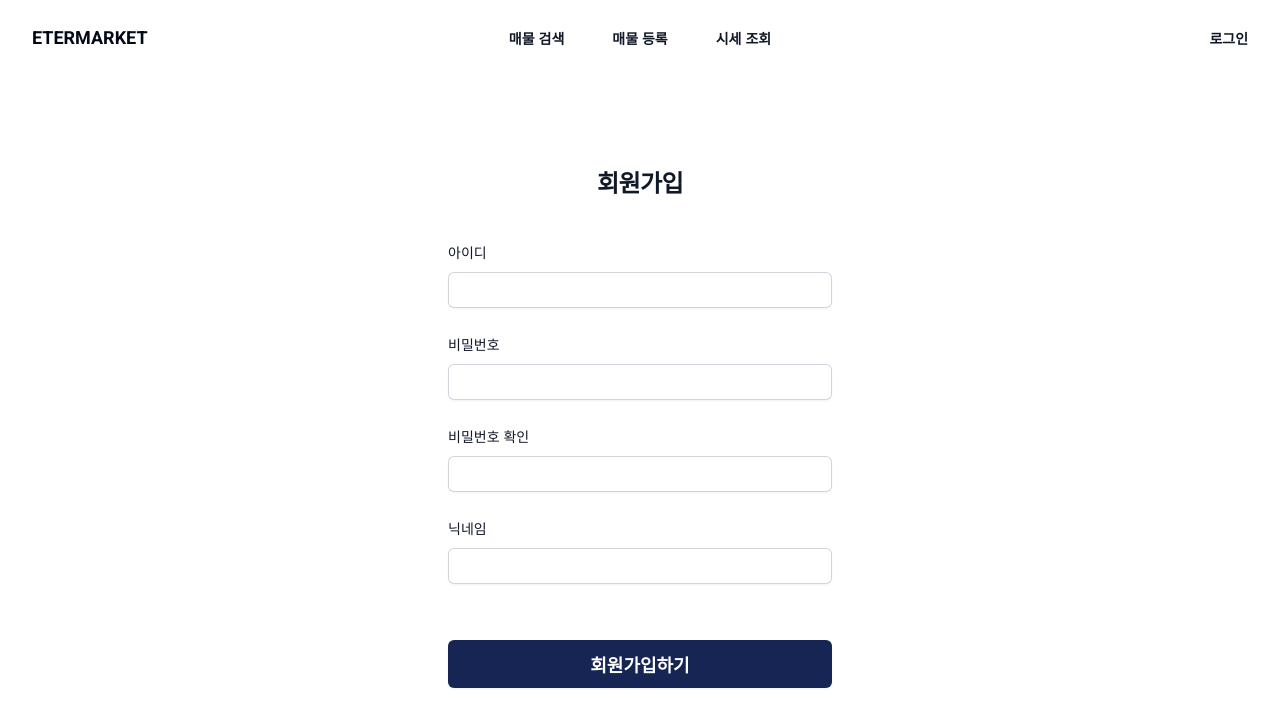
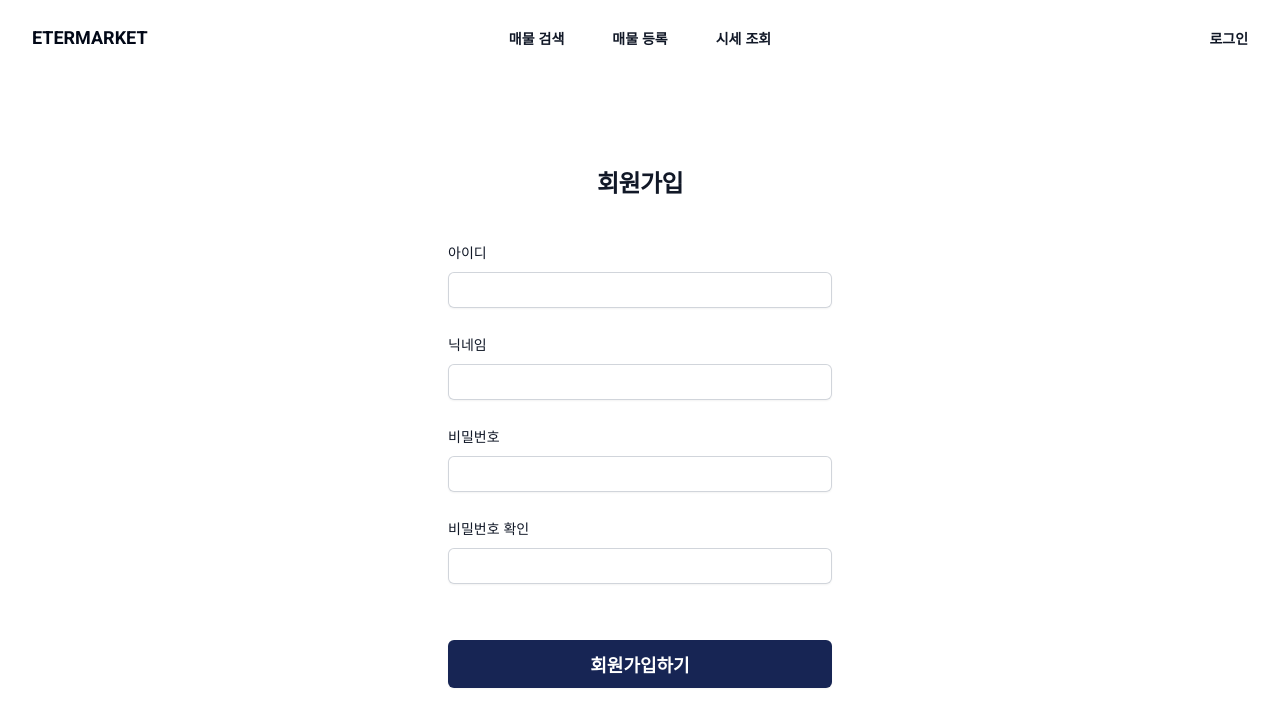
Before and after one commit to KimByeongHwa/etermarket, a React (Vite) app: page /etermarket/signup in a window 1280 px wide. Shown: the top 726 px of the page. Built offline with nearby package versions, Linux system fonts and the light colour scheme; no server answers.

Commit message:
refactor: 회원가입 입력 순서 변경

```diff
--- a/src/pages/SignUpPage.tsx
+++ b/src/pages/SignUpPage.tsx
@@ -34,12 +34,31 @@ export default function SingUpPage() {
                 id='userId'
                 className='block w-full rounded-md border-0 px-3 py-1.5 text-gray-900 shadow-sm ring-1 ring-inset ring-gray-300 placeholder:text-gray-400 focus:ring-2 focus:ring-inset focus:ring-indigo-600 sm:text-sm sm:leading-6'
                 {...register('userId', {
-                  required: '사용하실 아이디를 입력해 주세요.',
+                  required: '아이디를 입력해 주세요.',
                   minLength: { value: 4, message: '아이디는 4자 이상이어야 합니다.' },
                   maxLength: { value: 18, message: '아이디는 18자 이하이어야 합니다.' },
                 })}
               />
               {errors.userId && <div className='my-2 text-red-500'>{errors.userId.message?.toString()}</div>}
+            </div>
+          </div>
+
+          <div>
+            <label htmlFor='nickname' className='block text-sm font-medium leading-6 text-gray-900'>
+              닉네임
+            </label>
+            <div className='mt-2'>
+              <input
+                type='text'
+                id='nickname'
+                className='block w-full rounded-md border-0 px-3 py-1.5 text-gray-900 shadow-sm ring-1 ring-inset ring-gray-300 placeholder:text-gray-400 focus:ring-2 focus:ring-inset focus:ring-indigo-600 sm:text-sm sm:leading-6'
+                {...register('nickname', {
+                  required: '닉네임을 입력해 주세요.',
+                  minLength: { value: 2, message: '닉네임은 2자 이상이어야 합니다.' },
+                  maxLength: { value: 18, message: '닉네임은 18자 이하이어야 합니다.' },
+                })}
+              />
+              {errors.nickname && <div className='my-2 text-red-500'>{errors.nickname.message?.toString()}</div>}
             </div>
           </div>
 
@@ -55,7 +74,7 @@ export default function SingUpPage() {
                 id='userPw'
                 className='block w-full rounded-md border-0 px-3 py-1.5 text-gray-900 shadow-sm ring-1 ring-inset ring-gray-300 placeholder:text-gray-400 focus:ring-2 focus:ring-inset focus:ring-indigo-600 sm:text-sm sm:leading-6'
                 {...register('userPw', {
-                  required: true,
+                  required: '비밀번호를 입력해 주세요.',
                   minLength: { value: 6, message: '비밀번호는 6자 이상이어야 합니다.' },
                 })}
               />
@@ -75,32 +94,13 @@ export default function SingUpPage() {
                 id='userPwConfirm'
                 className='block w-full rounded-md border-0 px-3 py-1.5 text-gray-900 shadow-sm ring-1 ring-inset ring-gray-300 placeholder:text-gray-400 focus:ring-2 focus:ring-inset focus:ring-indigo-600 sm:text-sm sm:leading-6'
                 {...register('userPwConfirm', {
-                  required: true,
+                  required: '비밀번호가 일치하지 않습니다.',
                   validate: value => value === userPwInput || '비밀번호가 일치하지 않습니다.',
                 })}
               />
               {errors.userPwConfirm && (
                 <div className='my-2 text-red-500'>{errors.userPwConfirm.message?.toString()}</div>
               )}
-            </div>
-          </div>
-
-          <div>
-            <label htmlFor='nickname' className='block text-sm font-medium leading-6 text-gray-900'>
-              닉네임
-            </label>
-            <div className='mt-2'>
-              <input
-                type='text'
-                id='nickname'
-                className='block w-full rounded-md border-0 px-3 py-1.5 text-gray-900 shadow-sm ring-1 ring-inset ring-gray-300 placeholder:text-gray-400 focus:ring-2 focus:ring-inset focus:ring-indigo-600 sm:text-sm sm:leading-6'
-                {...register('nickname', {
-                  required: true,
-                  minLength: { value: 2, message: '닉네임은 2자 이상이어야 합니다.' },
-                  maxLength: { value: 18, message: '닉네임은 18자 이하이어야 합니다.' },
-                })}
-              />
-              {errors.nickname && <div className='my-2 text-red-500'>{errors.nickname.message?.toString()}</div>}
             </div>
           </div>
 
```
